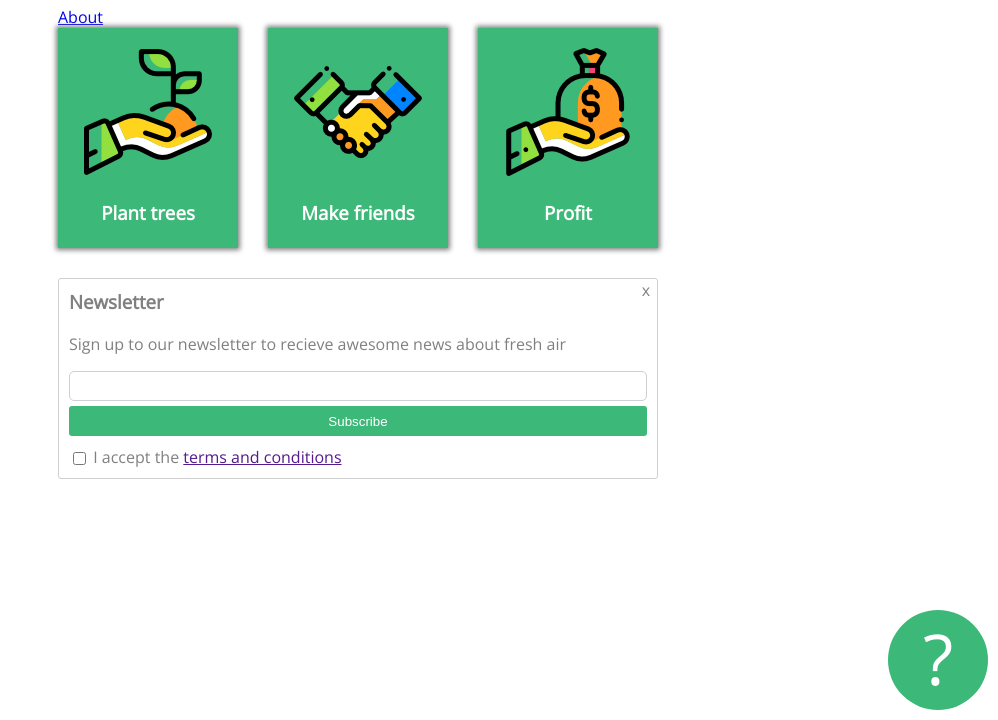
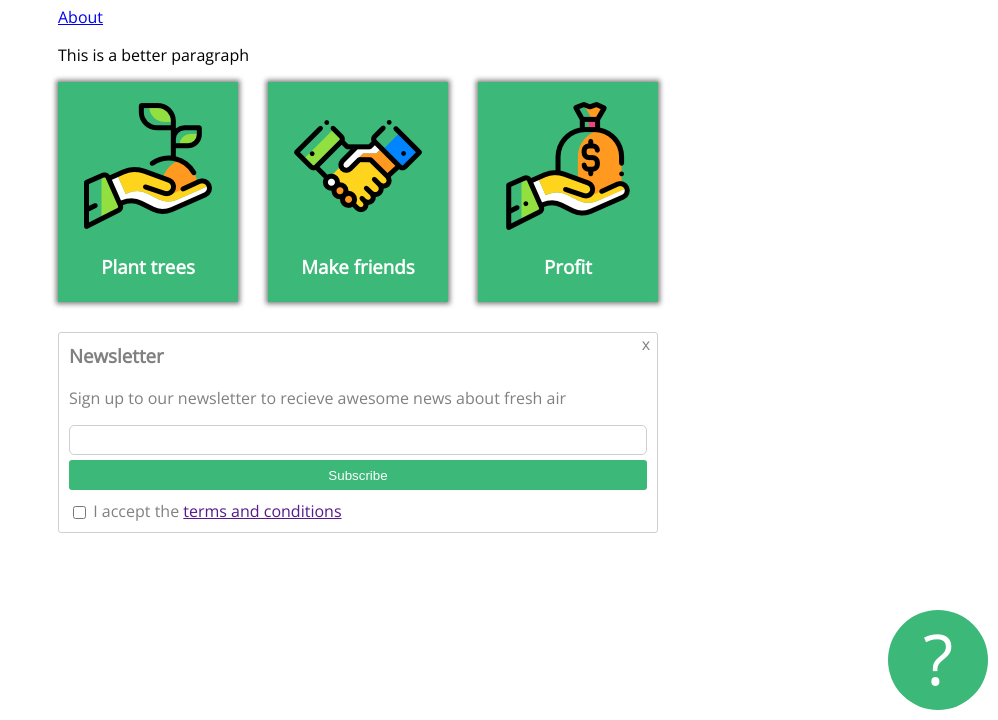
Before and after one commit to OntottVas/OntottVas.github.io, a plain HTML site: page index.html in a window 1280 px wide. Shown: the part 80-800 px from the top of the page, without its empty margins (282-1280 px from the left). Drawn offline with nearby package versions, Linux system fonts and the light colour scheme.

Commit message:
Improved first paragraph.

```diff
--- a/index.html
+++ b/index.html
@@ -12,6 +12,8 @@
   <h1>Awesome Landing Page</h1>
 
   <a href="about.html">About</a>
+
+  <p>This is a <span>better</span> paragraph</p>
 
   <div class="cardholder">
     <div class="card">
```
